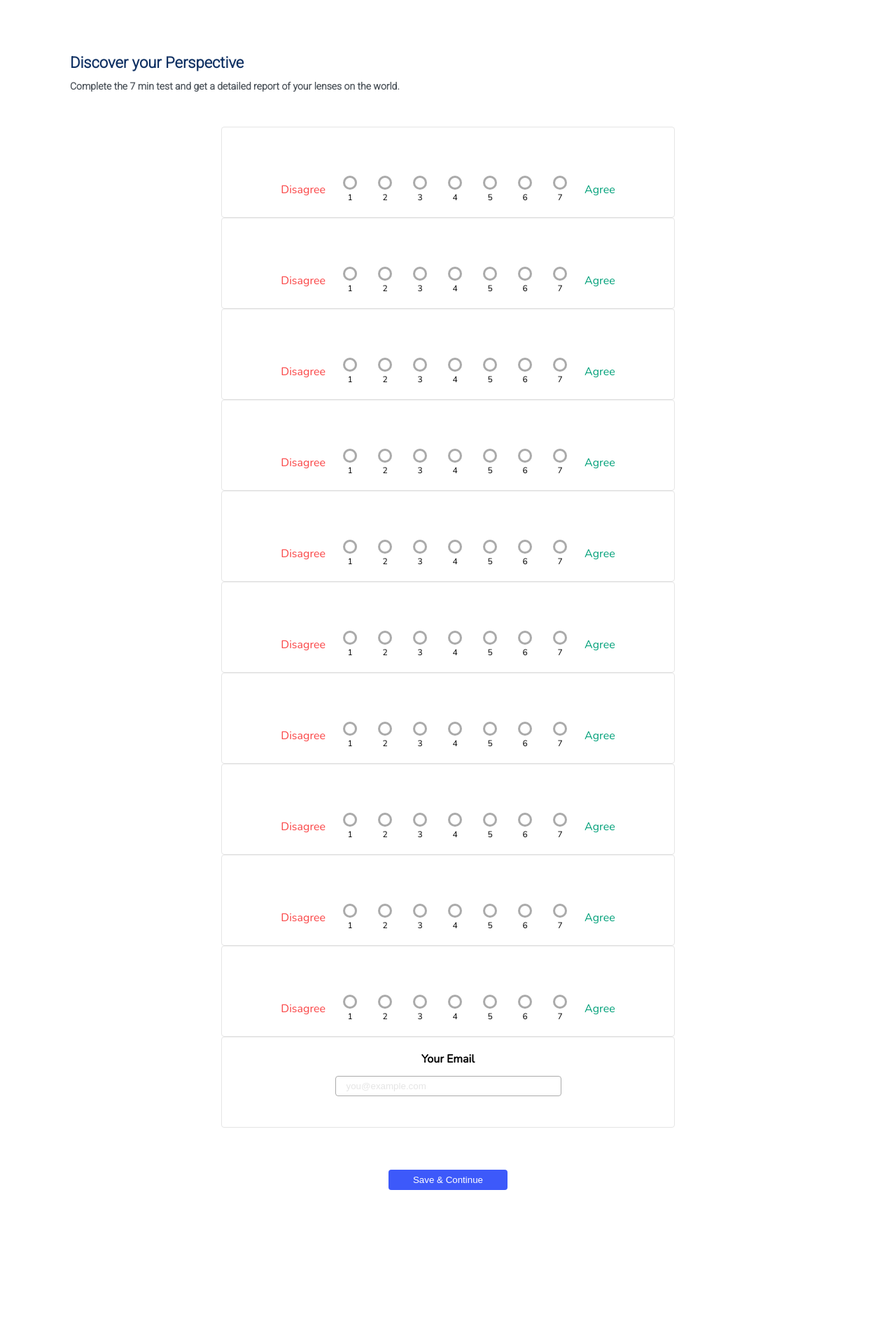
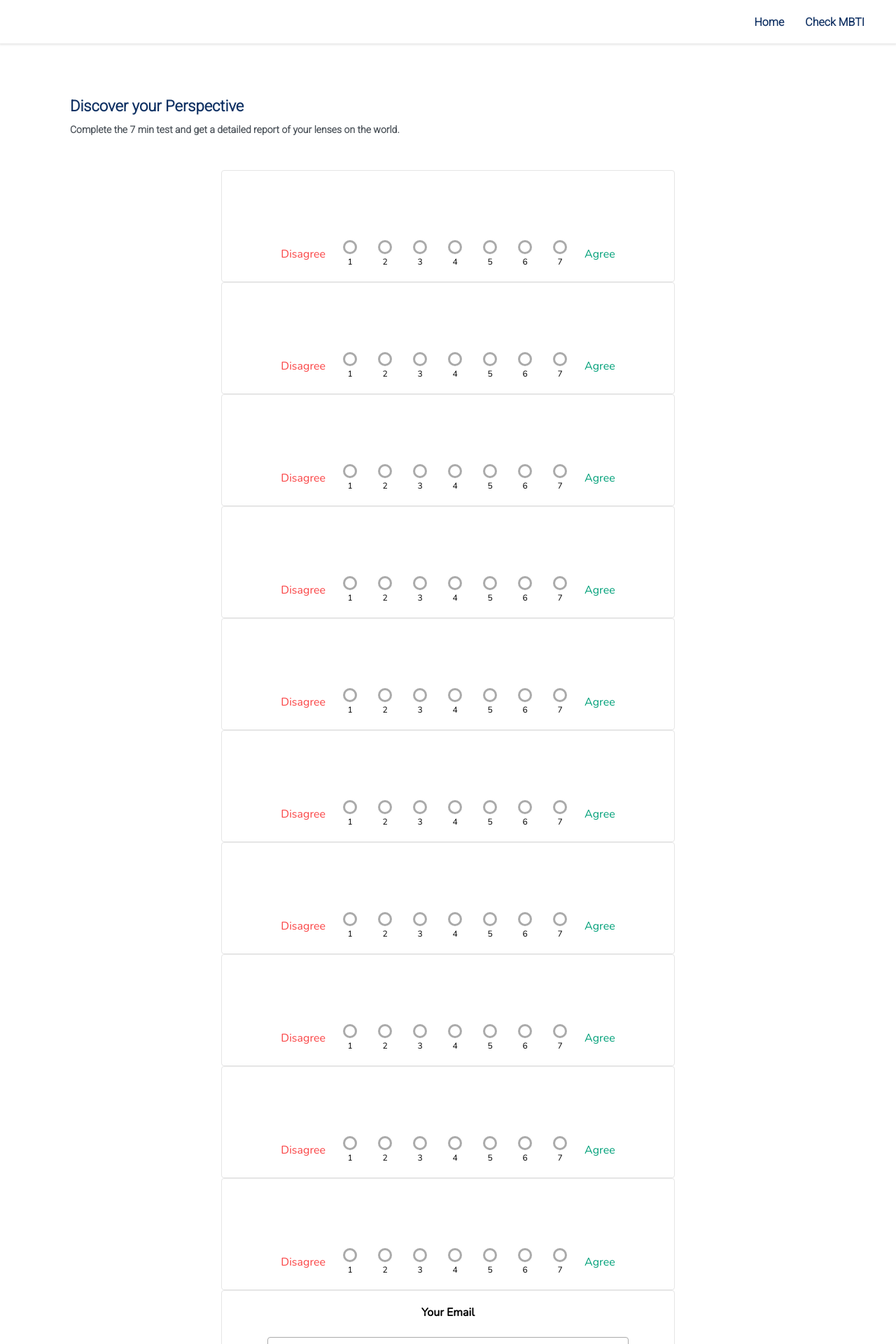
Before and after one commit to igbominadeveloper/mbti-frontend, a Vue app: page / in a window 1280 px wide. Shown: the top 1920 px of the page at 70% size. Before the commit the page ends 1890 px from the top, so only its background shows below. Built offline with nearby package versions, Linux system fonts and the light colour scheme; no server answers.

Commit message:
application menu bar [Finishes #176728737]

```diff
--- a/src/App.vue
+++ b/src/App.vue
@@ -1,5 +1,6 @@
 <template>
   <div id="app">
+    <Menu />
     <div class="page-container">
       <transition name="slide-left-fade" mode="out-in">
         <router-view />
@@ -7,6 +8,16 @@
     </div>
   </div>
 </template>
+
+<script lang="ts">
+import Vue from "vue";
+
+import Menu from "@/components/Menu.vue";
+
+export default Vue.extend({
+  components: { Menu }
+});
+</script>
 
 <style lang="css">
 :root {
@@ -87,6 +98,10 @@ body {
   .questions {
     width: 60%;
   }
+
+  .email-input {
+    width: 60%;
+  }
 }
 
 .email-error {
@@ -112,14 +127,8 @@ body {
 
   width: 80%;
 
-  padding: 0.6rem 1.5rem;
+  padding: 1rem 1.5rem;
   margin-bottom: 0.1rem;
-}
-
-@media screen and (min-width: 992px) {
-  .email-input {
-    width: 50%;
-  }
 }
 
 input:focus,
--- /dev/null
+++ b/src/components/Menu.vue
@@ -0,0 +1,39 @@
+<template>
+  <div class="app-menu">
+    <router-link :to="{ name: 'Home' }" class="link">Home</router-link>
+    <router-link :to="{ name: 'CheckResult' }" class="link"
+      >Check MBTI</router-link
+    >
+  </div>
+</template>
+
+<style lang="css" scoped>
+.app-menu {
+  width: 100%;
+
+  padding-right: 3rem;
+
+  display: flex;
+  justify-content: flex-end;
+  align-items: center;
+
+  height: 6.2rem;
+
+  box-shadow: var(--box-shadow);
+}
+
+.link {
+  margin: 0 1.5rem;
+
+  color: var(--color-blue);
+
+  font-size: var(--font-sub-title);
+  font-weight: 600;
+
+  text-decoration: none;
+}
+
+.link:hover {
+  border-bottom: 1px solid currentColor;
+}
+</style>
--- a/src/components/Question.vue
+++ b/src/components/Question.vue
@@ -96,7 +96,7 @@ export default Vue.extend({
   box-sizing: border-box;
   border-radius: 4px;
 
-  height: 13rem;
+  height: 16rem;
   padding: 2rem 0;
 
   display: flex;
--- a/src/views/CheckResult.vue
+++ b/src/views/CheckResult.vue
@@ -1,6 +1,6 @@
 <template>
   <div>
-    <p class="title">Check User MBTI</p>
+    <p class="title">Check MBTI</p>
     <div class="questions result-check">
       <div class="question">
         <p class="email-text">
```
